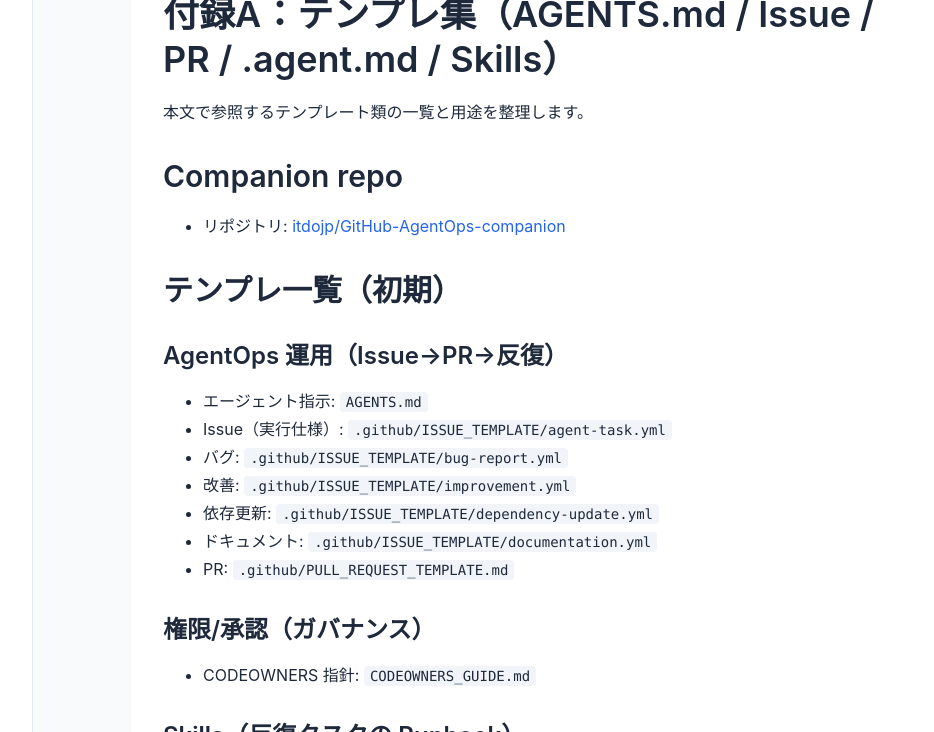
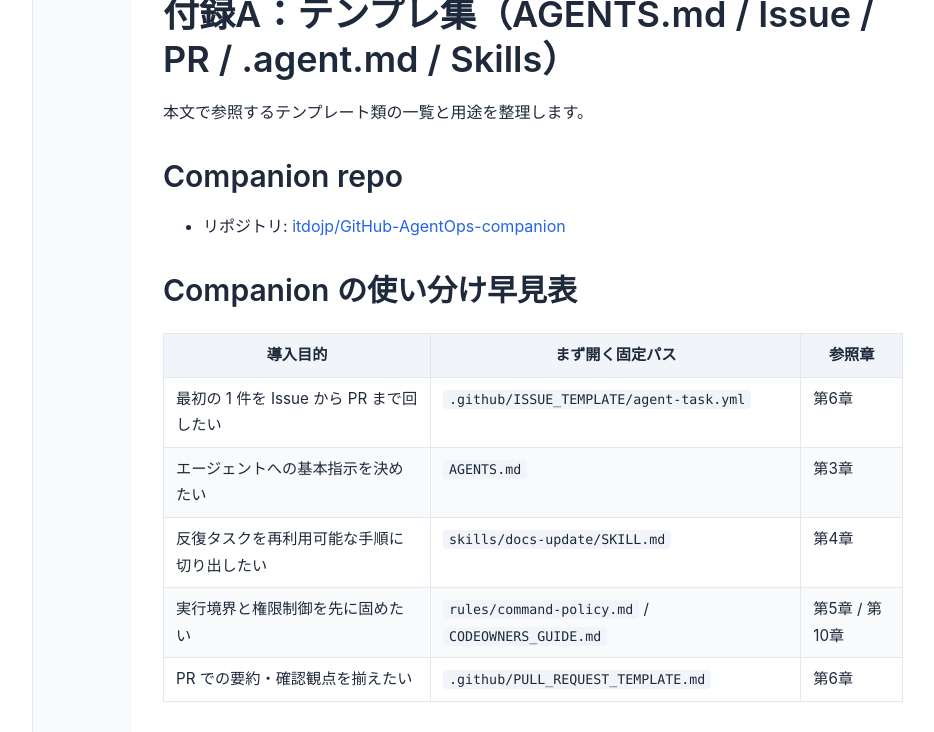
Before and after one commit to itdojp/GitHub-AgentOps-book, a Jekyll site: the page built from docs/appendices/appendix-a/index.md, in a window 1280 px wide and 900 px high, cut to the strip 168-900 px from the top of the window. Shown: the whole strip, without its empty margins (247-1181 px from the left). Built offline with Jekyll 4.4.1, drawn with Linux system fonts in a browser that asks for light colours.

Commit message:
Add companion entrypoint table

```diff
--- a/docs/appendices/appendix-a/index.md
+++ b/docs/appendices/appendix-a/index.md
@@ -10,6 +10,16 @@ title: "付録A：テンプレ集（AGENTS.md / Issue / PR / .agent.md / Skills
 ## Companion repo
 
 - リポジトリ: [itdojp/GitHub-AgentOps-companion](https://github.com/itdojp/GitHub-AgentOps-companion)
+
+## Companion の使い分け早見表
+
+| 導入目的 | まず開く固定パス | 参照章 |
+| --- | --- | --- |
+| 最初の 1 件を Issue から PR まで回したい | `.github/ISSUE_TEMPLATE/agent-task.yml` | 第6章 |
+| エージェントへの基本指示を決めたい | `AGENTS.md` | 第3章 |
+| 反復タスクを再利用可能な手順に切り出したい | `skills/docs-update/SKILL.md` | 第4章 |
+| 実行境界と権限制御を先に固めたい | `rules/command-policy.md` / `CODEOWNERS_GUIDE.md` | 第5章 / 第10章 |
+| PR での要約・確認観点を揃えたい | `.github/PULL_REQUEST_TEMPLATE.md` | 第6章 |
 
 ## テンプレ一覧（初期）
 
```
Also changed, not shown: src/appendices/appendix-a/index.md (+10 -0 lines).
